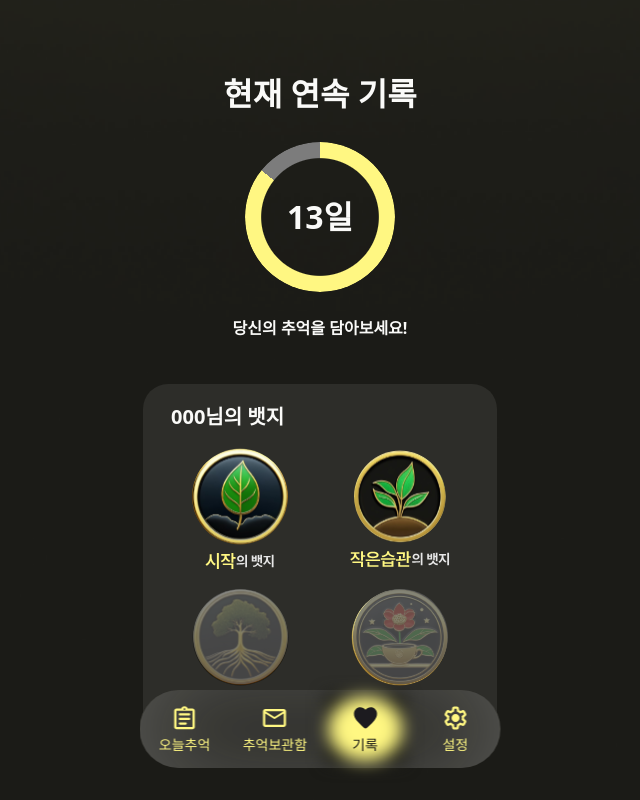
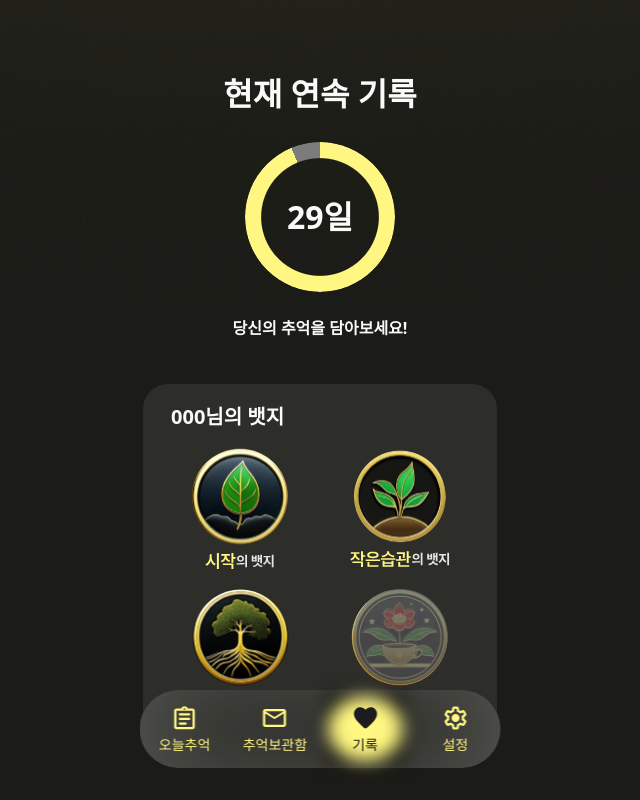
Before and after one commit to 9ITHON/6-Thinkeep-FE, a Next.js app: page /badge in a window 1280 px wide. Shown: the whole page, without its empty margins (320-960 px from the left). Built offline with nearby package versions, Linux system fonts and the light colour scheme.

Commit message:
refactor: 뱃지 이미지 유틸함수 데이터 수정

```diff
--- a/src/components/UI/BadgePopup.tsx
+++ b/src/components/UI/BadgePopup.tsx
@@ -1,30 +1,31 @@
 "use client";
 import React from "react";
 import Image from "next/image";
+import { badgeImageMap } from "@/utils/badgeImageMap";
 
 interface BadgePopupProps {
-  badgeImage: string;
-
-  badgeMessage: string;
+  badgeId: number;
   onClose: () => void;
 }
 
-const BadgePopup = ({
-  badgeImage,
+const BadgePopup = ({ badgeId, onClose }: BadgePopupProps) => {
+  const badge = badgeImageMap[badgeId];
 
-  badgeMessage,
-  onClose,
-}: BadgePopupProps) => {
+  // 잘못된 badgeId가 들어왔을 경우 방어 처리
+  if (!badge) return null;
+
+  const { image, message } = badge;
+
   return (
     <div className="fixed inset-0 z-50 flex items-center justify-center bg-black/40">
-      <div className="w-[300px] h-[350px] bg-gray1 gap-10 rounded-[25px] p-6 flex flex-col items-center justify-center text-white">
+      <div className="w-[300px] h-[350px] bg-gray1 rounded-[25px] p-6 flex flex-col items-center justify-center gap-6 text-white">
         {/* 뱃지 아이콘 */}
-        <div className={`flex flex-col items-center justify-center rounded-xl`}>
-          <Image src={badgeImage} alt="badge" width={148} height={95} />
+        <div className="flex flex-col items-center justify-center rounded-xl">
+          <Image src={image} alt={`badge_${badgeId}`} width={148} height={95} />
         </div>
 
         {/* 메시지 */}
-        <p className="text-center text-[16px] ">{badgeMessage}</p>
+        <p className="text-center text-[16px]">{message}</p>
 
         {/* 확인 버튼 */}
         <button
--- a/src/pages/badge.tsx
+++ b/src/pages/badge.tsx
@@ -30,27 +30,8 @@ const getBadgeProgress = (currentDay: number) => {
   };
 };
 
-const badgeData = [
-  {
-    image: "/badges/badge_1.svg",
-    message: "기억루틴, 잘 시작하셨어요!",
-  },
-  {
-    image: "/badges/badge_2.svg",
-    message: "매일의 기억이 쌓이고 있어요!",
-  },
-  {
-    image: "/badges/badge_3.svg",
-    message: "이제 추억은 당신의 습관입니다!",
-  },
-  {
-    image: "/badges/badge_4.svg",
-    message: "추억이 쌓여, 당신만의 이야기가 되었어요. 굉장해요!",
-  },
-];
-
 const BadgePage = () => {
-  const currentDay = 13;
+  const currentDay = 29;
   const { current, total, justAchieved, badgeLevel } =
     getBadgeProgress(currentDay);
   const [showPopup, setShowPopup] = useState(false);
@@ -96,8 +77,7 @@ const BadgePage = () => {
 
       {showPopup && (
         <BadgePopup
-          badgeImage={badgeData[badgeLevel].image}
-          badgeMessage={badgeData[badgeLevel].message}
+          badgeId={badgeLevel + 1}
           onClose={() => setShowPopup(false)}
         />
       )}
--- a/src/utils/badgeImageMap.ts
+++ b/src/utils/badgeImageMap.ts
@@ -1,21 +1,25 @@
 export const badgeImageMap: Record<
   number,
-  { image: string; imageGray: string }
+  { image: string; imageGray: string; message: string }
 > = {
   1: {
     image: "/badges/badge_1.svg",
     imageGray: "/badges/badge_gray_1.svg",
+    message: "기억루틴, 잘 시작하셨어요!",
   },
   2: {
     image: "/badges/badge_2.svg",
     imageGray: "/badges/badge_gray_2.svg",
+    message: "매일의 기억이 쌓이고 있어요!",
   },
   3: {
     image: "/badges/badge_3.svg",
     imageGray: "/badges/badge_gray_3.svg",
+    message: "이제 추억은 당신의 습관입니다!",
   },
   4: {
     image: "/badges/badge_4.svg",
     imageGray: "/badges/badge_gray_4.svg",
+    message: "추억이 쌓여, 당신만의 이야기가 되었어요. 굉장해요!",
   },
 };
```
